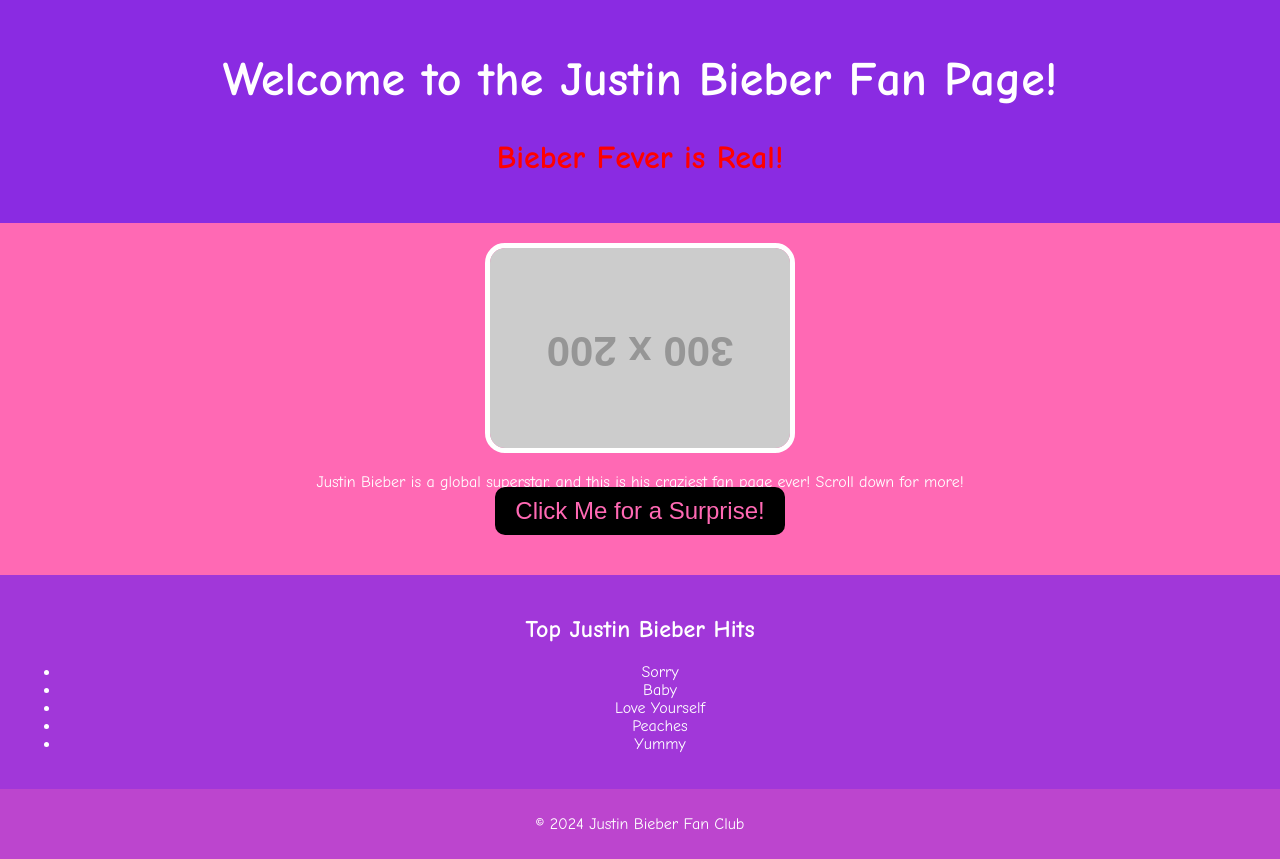
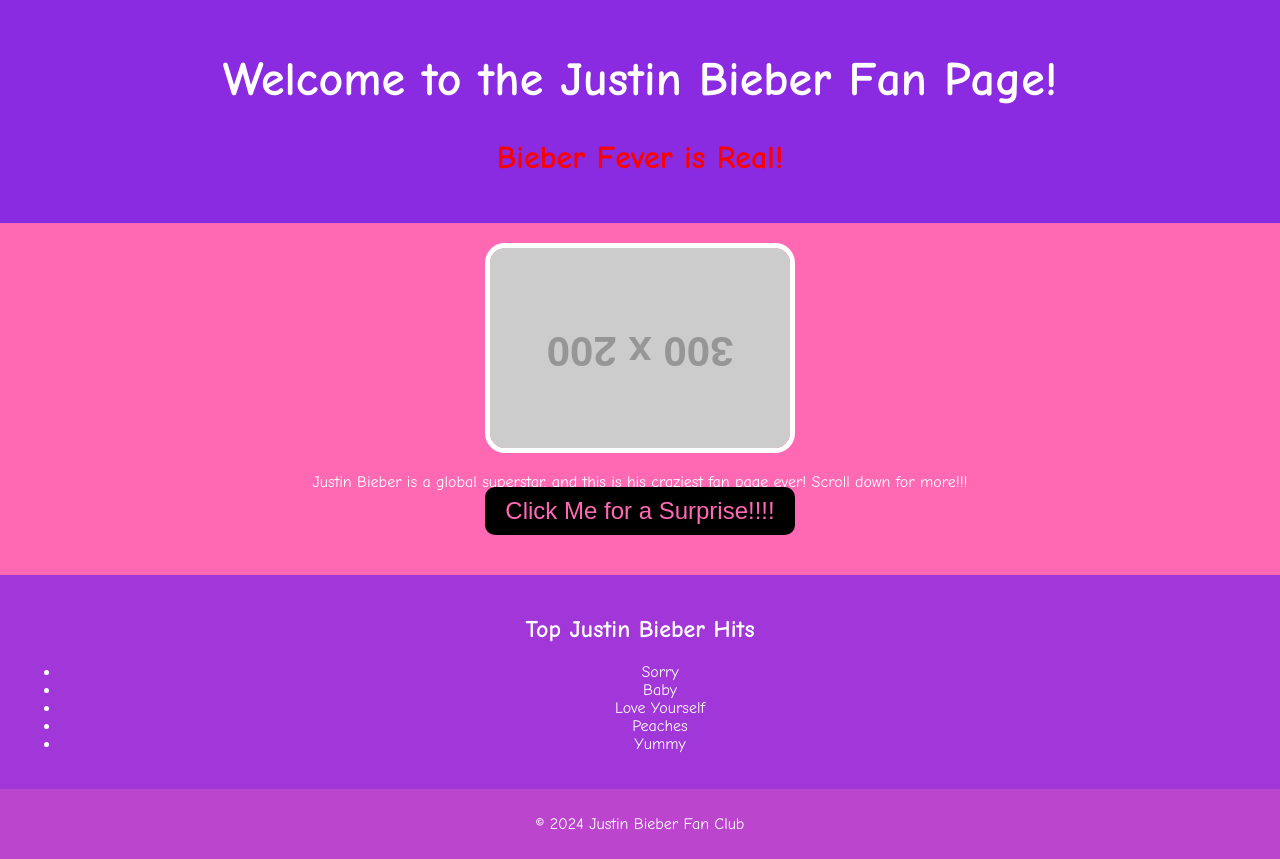
Before and after one commit to eugene-tan-wad2/justinbieberwad2, a plain HTML site: page index.html in a window 1280 px wide. Drawn offline with Linux system fonts and the light colour scheme; placeholder pictures from the web are drawn by us.

Commit message:
Update index.html

```diff
--- a/index.html
+++ b/index.html
@@ -107,8 +107,8 @@
     </div>
     <div class="content">
         <img src="https://via.placeholder.com/300x200" alt="Justin Bieber" class="justin-pic">
-        <p>Justin Bieber is a global superstar, and this is his craziest fan page ever! Scroll down for more!</p>
-        <button onclick="changeBackground()">Click Me for a Surprise!</button>
+        <p>Justin Bieber is a global superstar, and this is his craziest fan page ever! Scroll down for more!!!</p>
+        <button onclick="changeBackground()">Click Me for a Surprise!!!!</button>
     </div>
     <div class="music">
         <h2>Top Justin Bieber Hits</h2>
```
